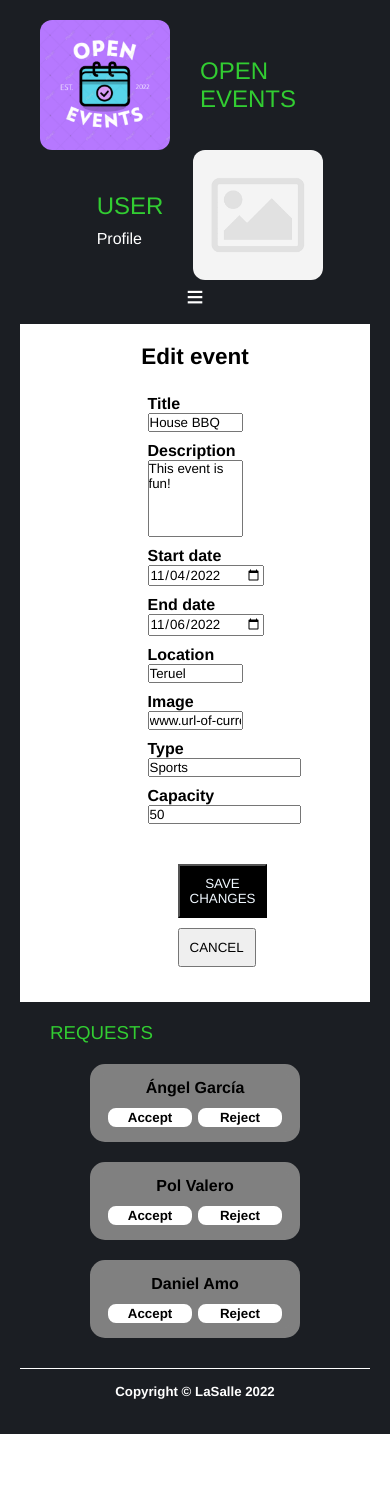
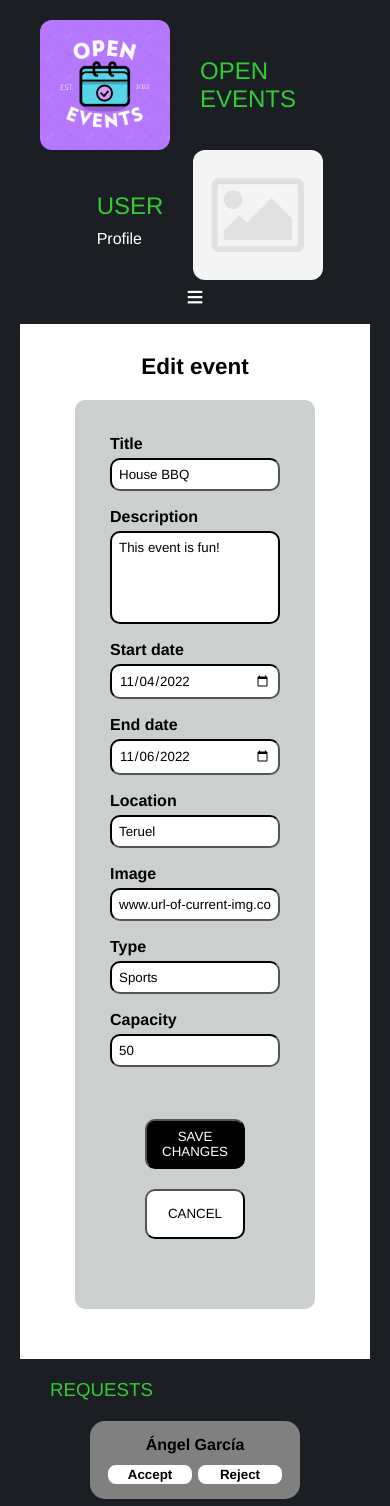
Before and after one commit to pol-valero/vue-open-events-web, a Vue app: page /editEvent in a window 390 px wide. Shown: the top 1506 px of the page. Before the commit the page ends 1434 px from the top, so only its background shows below. Built offline with nearby package versions, Linux system fonts and the light colour scheme.

Commit message:
S'ha modificat la vista de edit event fent que sigui mes responsive, millorant la estetica i fent que els dos botons portin a home en ser clicats

```diff
--- a/src/views/EditEventView.vue
+++ b/src/views/EditEventView.vue
@@ -12,7 +12,8 @@
 }
 
 #title-container {
-  margin: 20px;
+  margin-top: 30px;
+  margin-bottom: 20px;
   text-align: center;
   font-size: 15px;
   font-family: "Franklin Gothic Medium", "Arial Narrow", Arial, sans-serif;
@@ -23,6 +24,11 @@
   flex-direction: column;
   width: 30%;
   align-self: center;
+  padding: 30px;
+  background-color: rgb(203, 208, 206);
+  border-radius: 10px;
+  margin-bottom: 50px;
+
 }
 
 .single-form{
@@ -41,7 +47,17 @@
 }
 
 .textarea {
-  resize: none
+  resize: none;
+  background-size: 20px;
+  background-position: 8px;
+  background-color: white;
+  border-radius: 10px;
+  margin-bottom: 7px;
+  margin-top: 5px;
+  padding-block: 7px;
+  padding-inline: 7px;
+  border-color: black;
+  border-width: 2px;
 }
 
 .button-container {
@@ -51,16 +67,43 @@
   justify-content: space-evenly;
 }
 
-.create-event-button {
-  margin: 5px;
+.save-button {
   background-color: black;
-  color: aliceblue;
-  padding: 10px;
+  color: white;
+  border-radius: 10px;
+  height: 50px;
+  width: 170px;
+  margin: 10px;
 }
 
 .cancel-button{
-  margin: 5px;
-  padding: 10px;
+  background-color: white;
+  color: black;
+  border-radius: 10px;
+  height: 50px;
+  width: 170px;
+  margin: 10px;
+}
+
+.field {
+    background-size: 20px;
+    background-position: 8px;
+    background-color: white;
+    border-radius: 10px;
+    margin-bottom: 7px;
+    margin-top: 5px;
+    padding-block: 7px;
+    padding-inline: 7px;
+    border-color: black;
+}
+
+
+@media (max-width: 650px) {
+
+  #forms-container{
+    width: 180px;
+  }
+
 }
 
 </style>
@@ -77,7 +120,7 @@
     <section id="forms-container">
       <div class="single-form">
         <h4 class="form-title">Title</h4>
-        <input type="text"  value="House BBQ"/>
+        <input class="field" type="text"  value="House BBQ"/>
       </div>
 
       <div class="single-form">
@@ -88,38 +131,38 @@
       <div class="dual-form">
         <div class="single-form">
           <h4 class="form-title">Start date</h4>
-          <input type="date" value = "2022-11-04" />
+          <input class="field"  type="date" value = "2022-11-04" />
         </div>
         <div class="single-form">
           <h4 class="form-title" >End date</h4>
-          <input type="date" value = "2022-11-06"/>
+          <input class="field"  type="date" value = "2022-11-06"/>
         </div>
       </div>
 
       <div class="single-form">
         <h4 class="form-title">Location</h4>
-        <input type="text"  value="Teruel"/>
+        <input class="field"  type="text"  value="Teruel"/>
       </div>
 
       <div class="single-form">
         <h4 class="form-title">Image</h4>
-        <input type="url" value="www.url-of-current-img.com"  />
+        <input class="field" type="url" value="www.url-of-current-img.com"  />
       </div>
 
       <div class="dual-form">
         <div class="single-form">
           <h4 class="form-title">Type</h4>
-          <input type="text" value="Sports" />
+          <input class="field"  type="text" value="Sports" />
         </div>
         <div class="single-form">
           <h4 class="form-title">Capacity</h4>
-          <input type="number" value="50"  />
+          <input class="field"  type="number" value="50"  />
         </div>
       </div>
 
       <div class="button-container">
-        <button class="create-event-button">SAVE CHANGES</button>
-        <button class="cancel-button">CANCEL</button>
+        <button onclick="location.href='/';" class="save-button">SAVE CHANGES</button>
+        <button onclick="location.href='/';" class="cancel-button">CANCEL</button>
       </div>
 
     </section>
```
